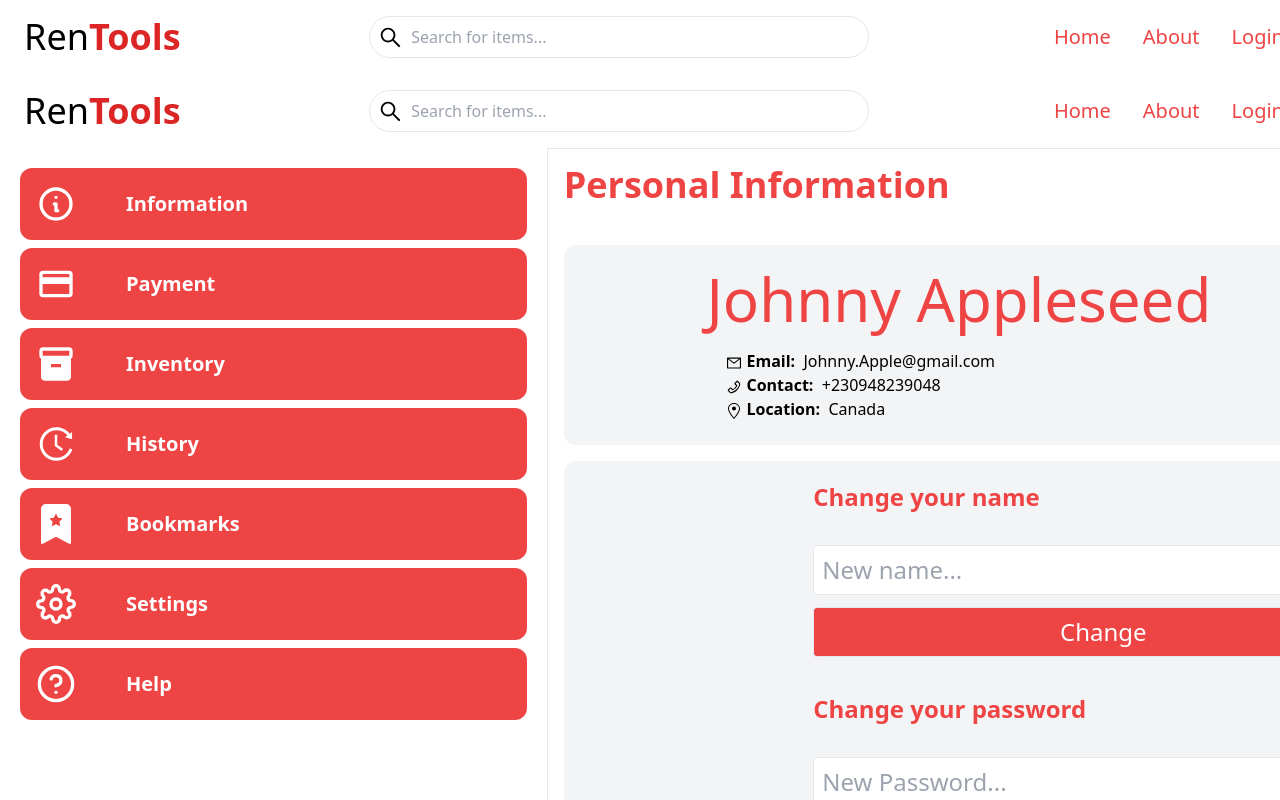
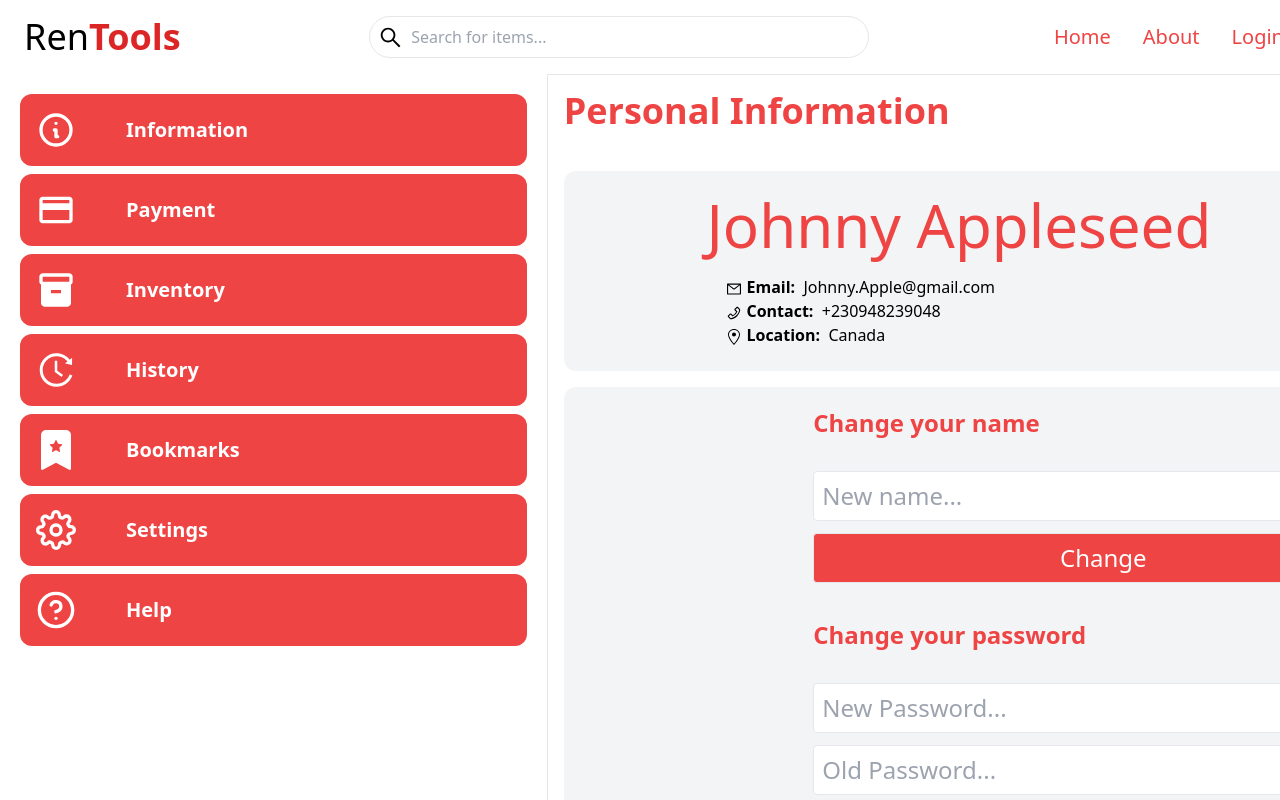
Before and after one commit to RSambath/rentools-webapp, a React (Create React App) app: page /Profile in a window 1280 px wide. Shown: the top 800 px of the page. Built offline with nearby package versions, Linux system fonts and the light colour scheme.

Commit message:
Change the Navbar placement

```diff
--- a/src/pages/Home.jsx
+++ b/src/pages/Home.jsx
@@ -7,7 +7,6 @@ import Footer from "../components/Footer";
 const Home = () => {
   return (
     <div>
-      <Navbar />
       <HeroImage/>
       <div className="flex m-auto w-4/5">
         <Checkbox/>
--- a/src/pages/Profile.jsx
+++ b/src/pages/Profile.jsx
@@ -5,12 +5,10 @@ import ProfileRight from '../components/ProfileRight'
 const Profile = () => {
   return (
     <div>
-        <Navbar/>
         <div className="flex w-[1640px] mx-auto">
             <ProfileMenu/>
             <ProfileRight/>
         </div>
-
     </div>
 
   )
```
